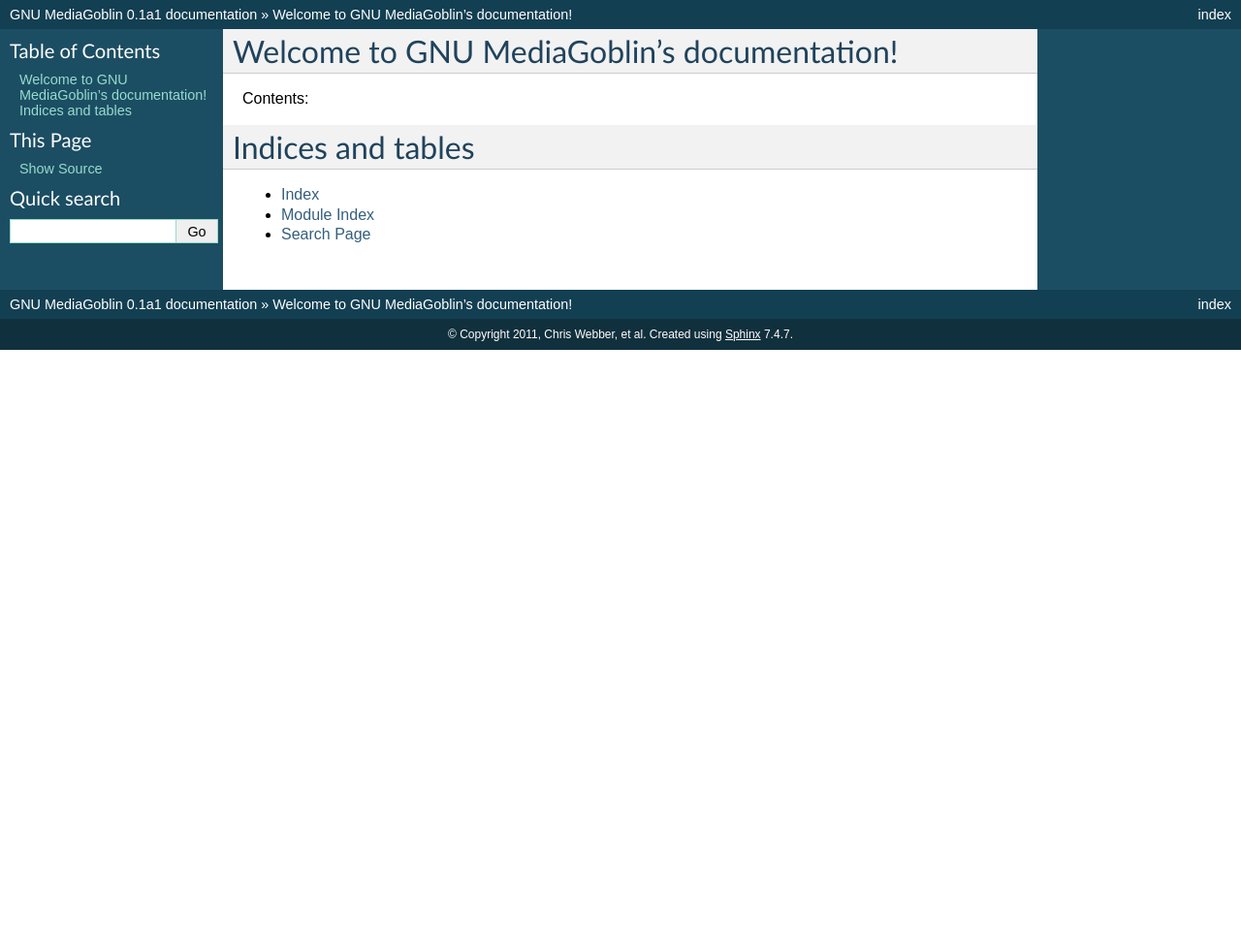
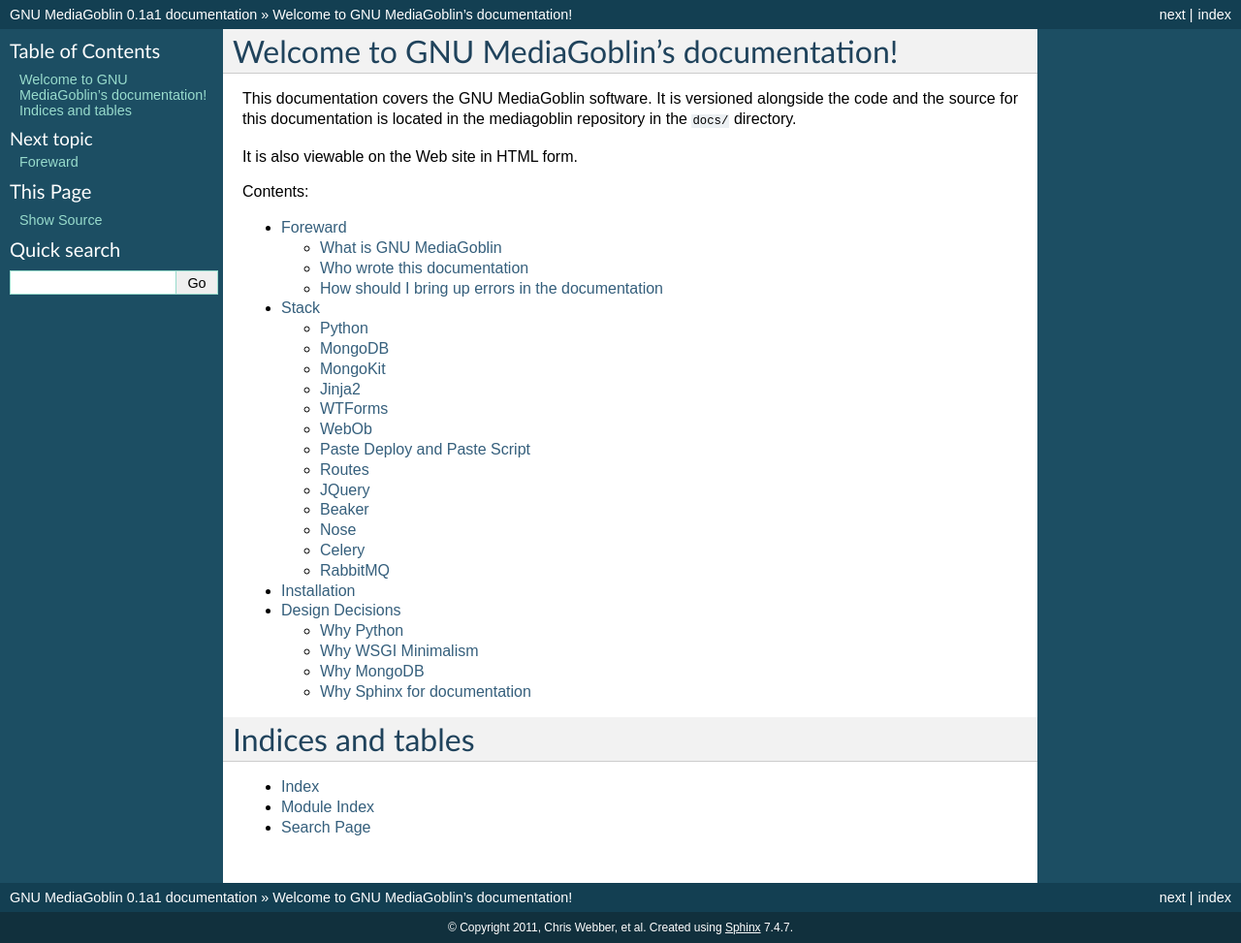
Before and after one commit to jparyani/mediagoblin, a Sphinx documentation site: the page built from docs/index.rst, in a window 1280 px wide. Shown: the whole page at 97% size. Built offline with Sphinx 7.4.7, drawn with Linux system fonts in a browser that asks for light colours; before the commit the page ends 900 px from its top, so only the background shows below that; some of the changed lines change nothing that is shown.

Commit message:
Fleshes out documentation.
  use, what their function is, and urls for library documentation
* adds a forward chapter which talks about the documentation
* adds an installation stub
* adds a software stack chapter that covers what libraries are in
* adds a design decisions chapter which covers why we chose the
  libraries and architecture

```diff
--- /dev/null
+++ b/docs/designdecisions.rst
@@ -0,0 +1,169 @@
+.. _design-decisions-chapter:
+
+==================
+ Design Decisions
+==================
+
+This chapter talks a bit about design decisions.
+
+
+Why Python
+==========
+
+Chris Webber on "Why Python":
+
+    Because I know Python, love Python, am capable of actually making
+    this thing happen in Python (I've worked on a lot of large free
+    software web applications before in Python, including `Miro
+    Community`_, the `Miro Guide`_, a large portion of `Creative
+    Commons`_, and a whole bunch of things while working at `Imaginary
+    Landscape`_).  I know Python, I can make this happen in Python, me
+    starting a project like this makes sense if it's done in Python.
+
+    You might say that PHP is way more deployable, that Rails has way
+    more cool developers riding around on fixie bikes, and all of
+    those things are true.  But I know Python, like Python, and think
+    that Python is pretty great.  I do think that deployment in Python
+    is not as good as with PHP, but I think the days of shared hosting
+    are (thankfully) coming to an end, and will probably be replaced
+    by cheap virtual machines spun up on the fly for people who want
+    that sort of stuff, and Python will be a huge part of that future,
+    maybe even more than PHP will.  The deployment tools are getting
+    better.  Maybe we can use something like Silver Lining.  Maybe we
+    can just distribute as ``.debs`` or ``.rpms``.  We'll figure it
+    out when we get there.
+
+    Regardless, if I'm starting this project, which I am, it's gonna
+    be in Python.
+
+.. _Miro Community: http://mirocommunity.org/
+.. _Miro Guide: http://miroguide.org/
+.. _Creative Commons: http://creativecommons.org/
+.. _Imaginary Landscape: http://www.imagescape.com/
+
+
+Why WSGI Minimalism
+===================
+
+Chris Webber on "Why WSGI Minimalism":
+
+    If you notice in the technology list above, I list a lot of
+    components that are very `Django Project`_, but not actually
+    Django components.  What can I say, I really like a lot of the
+    ideas in Django!  Which leads to the question: why not just use
+    Django?
+
+    While I really like Django's ideas and a lot of its components, I
+    also feel that most of the best ideas in Django I want have been
+    implemented as good or even better outside of Django.  I could
+    just use Django and replace the templating system with Jinja2, and
+    the form system with wtforms, and the database with MongoDB and
+    MongoKit, but at that point, how much of Django is really left?
+
+    I also am sometimes saddened and irritated by how coupled all of
+    Django's components are.  Loosely coupled yes, but still coupled.
+    WSGI has done a good job of providing a base layer for running
+    applications on and if you know how to do it yourself [1]_, it's
+    not hard or many lines of code at all to bind them together
+    without any framework at all (not even say `Pylons`_, `Pyramid`_
+    or `Flask`_ which I think are still great projects, especially for
+    people who want this sort of thing but have no idea how to get
+    started).  And even at this already really early stage of writing
+    MediaGoblin, that glue work is mostly done.
+
+    Not to say I don't think Django isn't great for a lot of things.
+    For a lot of stuff, it's still the best, but not for MediaGoblin,
+    I think.
+
+    One thing that Django does super well though is documentation.  It
+    still has some faults, but even with those considered I can hardly
+    think of any other project in Python that has as nice of
+    documentation as Django.  It may be worth learning some lessons on
+    documentation from Django [2]_, on that note.
+
+    I'd really like to have a good, thorough hacking-howto and
+    deployment-howto, especially in the former making some notes on
+    how to make it easier for Django hackers to get started.
+
+.. _Django Project: http://www.djangoproject.com/
+.. _Pylons: http://pylonshq.com/
+.. _Pyramid: http://docs.pylonsproject.org/projects/pyramid/dev/
+.. _Flask: http://flask.pocoo.org/
+
+.. [1] http://pythonpaste.org/webob/do-it-yourself.html
+.. [2] http://pycon.blip.tv/file/4881071/
+
+
+Why MongoDB
+===========
+
+Chris Webber on "Why MongoDB":
+
+    In case you were wondering, I am not a NOSQL fanboy, I do not go
+    around telling people that MongoDB is web scale.  Actually my
+    choice for MongoDB isn't scalability, though scaling up really
+    nicely is a pretty good feature and sets us up well in case large
+    volume sites eventually do use MediaGoblin.  But there's another
+    side of scalability, and that's scaling down, which is important
+    for federation, maybe even more important than scaling up in an
+    ideal universe where everyone ran servers out of their own
+    housing.  As a memory-mapped database, MongoDB is pretty hungry,
+    so actually I spent a lot of time debating whether the inability
+    to scale down as nicely as something like SQL has with sqlite
+    meant that it was out.
+
+    But I decided in the end that I really want MongoDB, not for
+    scalability, but for flexibility.  Schema evolution pains in SQL
+    are almost enough reason for me to want MongoDB, but not quite.
+    The real reason is because I want the ability to eventually handle
+    multiple media types through MediaGoblin, and also allow for
+    plugins, without the rigidity of tables making that difficult.  In
+    other words, something like::
+
+        {"title": "Me talking until you are bored",
+         "description": "blah blah blah",
+         "media_type": "audio",
+         "media_data": {
+             "length": "2:30",
+             "codec": "OGG Vorbis"},
+         "plugin_data": {
+             "licensing": {
+                 "license": "http://creativecommons.org/licenses/by-sa/3.0/"}}}
+
+
+    Being able to just dump media-specific information in a media_data
+    hashtable is pretty great, and even better is having a plugin
+    system where you can just let plugins have their own entire
+    key-value space cleanly inside the document that doesn't interfere
+    with anyone else's stuff.  If we were to let plugins to deposit
+    their own information inside the database, either we'd let plugins
+    create their own tables which makes SQL migrations even harder
+    than they already are, or we'd probably end up creating a table
+    with a column for key, a column for value, and a column for type
+    in one huge table called "plugin_data" or something similar.  (Yo
+    dawg, I heard you liked plugins, so I put a database in your
+    database so you can query while you query.)  Gross.
+
+    I also don't want things to be too lose so that we forget or lose
+    the structure of things, and that's one reason why I want to use
+    MongoKit, because we can cleanly define a much structure as we
+    want and verify that documents match that structure generally
+    without adding too much bloat or overhead (mongokit is a pretty
+    lightweight wrapper and doesn't inject extra mongokit-specific
+    stuff into the database, which is nice and nicer than many other
+    ORMs in that way).
+
+
+Why Sphinx for documentation
+============================
+
+Will Kahn-Greene on "Why Sphinx":
+
+    Sphinx is a fantastic tool for organizing documentation for a
+    Python-based project that makes it pretty easy to write docs that
+    are readable in source form and can be "compiled" into HTML, LaTeX
+    and other formats.
+
+    There are other doc systems out there, but given that GNU
+    MediaGoblin is being written in Python, it makes sense to use
+    Sphinx for now.
--- /dev/null
+++ b/docs/foreward.rst
@@ -0,0 +1,31 @@
+==========
+ Foreward
+==========
+
+What is GNU MediaGoblin
+=======================
+
+See the web-site at http://mediagoblin.org/ .
+
+
+Who wrote this documentation
+============================
+
+* Chris Webber
+* Will Kahn-Greene
+
+
+How should I bring up errors in the documentation
+=================================================
+
+There are a few ways--please pick the one most convenient to you!
+
+1. Send an email to Will ``willg at bluesock dot org``.
+2. Write up a bug report in the bug tracker at http://bugs.foocorp.net/ .
+3. Tell someone on IRC ``#mediagoblin`` on Freenode.
+
+When you tell us about your issue, please let us know:
+
+* where you are looking (in git?  url of the web-page?)
+* what the issue is
+* your thoughts on how to resolve it
--- a/docs/index.rst
+++ b/docs/index.rst
@@ -6,10 +6,23 @@
 Welcome to GNU MediaGoblin's documentation!
 ===========================================
 
+This documentation covers the GNU MediaGoblin software.  It is versioned
+alongside the code and the source for this documentation is located in
+the mediagoblin repository in the ``docs/`` directory.
+
+It is also viewable on the Web site in HTML form.
+
+
 Contents:
 
 .. toctree::
    :maxdepth: 2
+
+   foreward
+   softwarestack
+   installation
+   designdecisions
+
 
 Indices and tables
 ==================
--- /dev/null
+++ b/docs/installation.rst
@@ -0,0 +1,5 @@
+==============
+ Installation
+==============
+
+FIXME - this page is a stub!
--- /dev/null
+++ b/docs/softwarestack.rst
@@ -0,0 +1,127 @@
+=======
+ Stack
+=======
+
+The software stack for this project might change over time, but this
+is what we're thinking right now.
+
+There's some explanation of design decisions in the
+:ref:`design-decisions-chapter`.
+
+
+Python
+======
+
+* http://python.org/
+
+The core team does a lot of work in Python and it's the language we're
+most likely to do a project like this in.
+
+
+MongoDB
+=======
+
+* http://www.mongodb.org/
+
+A "document database".  Because it's extremely flexible and scales up
+well, but I guess not down well.
+
+
+MongoKit
+========
+
+* http://namlook.github.com/mongokit/
+
+A lightweight ORM for mongodb.  Helps us define our structures better,
+does schema validation, schema evolution, and helps make things more
+fun and pythonic.
+
+
+Jinja2
+======
+
+* http://jinja.pocoo.org/docs/
+
+For templating.  Pretty much django templates++ but allows us to pass
+arguments into method calls instead of writing custom tags.
+
+
+WTForms
+=======
+
+* http://wtforms.simplecodes.com/
+
+For form handling, validation, abstraction.  Almost just like Django's
+templates.
+
+
+WebOb
+=====
+
+* http://pythonpaste.org/webob/
+
+Gives nice request/response objects (also somewhat Django-ish).
+
+
+Paste Deploy and Paste Script
+=============================
+
+* http://pythonpaste.org/deploy/
+* http://pythonpaste.org/script/
+
+This will be the default way of configuring and launching the
+application.  Since GNU MediaGoblin will be fairly WSGI minimalist though,
+you can probably use other ways to launch it, though this will be the
+default.
+
+
+Routes
+======
+
+* http://routes.groovie.org/
+
+For URL Routing.  It works well enough.
+
+
+JQuery
+======
+
+* http://jquery.com/
+
+For all sorts of things on the JavaScript end of things, for all sorts
+of reasons.
+
+
+Beaker
+======
+
+* http://beaker.groovie.org/
+
+For sessions, because that seems like it's generally considered the
+way to go I guess.
+
+
+Nose
+====
+
+* http://somethingaboutorange.com/mrl/projects/nose/1.0.0/
+
+For unit tests because it makes testing a bit nicer.
+
+
+Celery
+======
+
+* http://celeryproject.org/
+
+For task queueing (resizing images, encoding video, ...).
+
+
+RabbitMQ
+========
+
+* http://www.rabbitmq.com/
+
+For sending tasks to celery, because I guess that's what most people
+do.  Might be optional, might also let people use MongoDB for this if
+they want.
```
